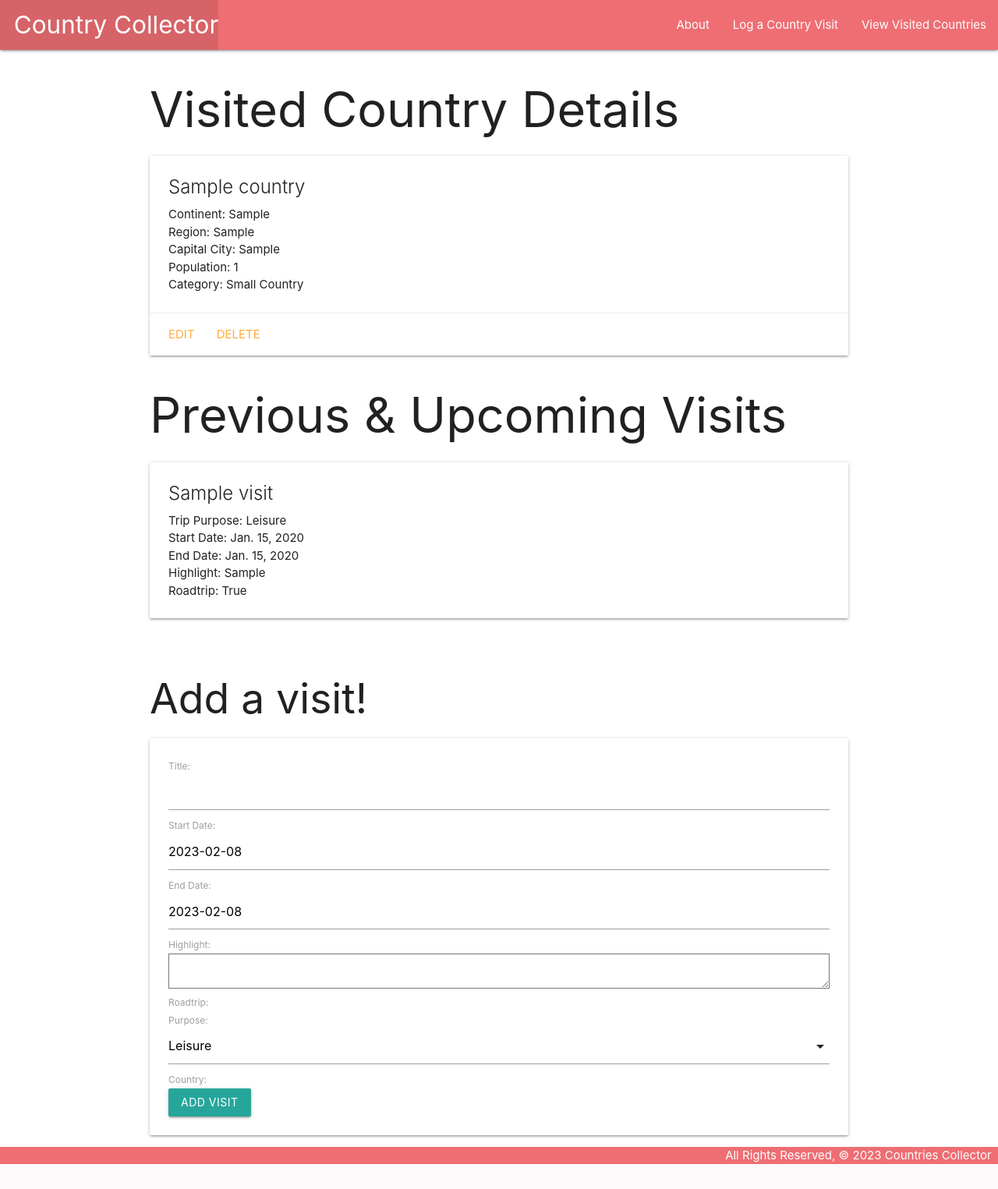
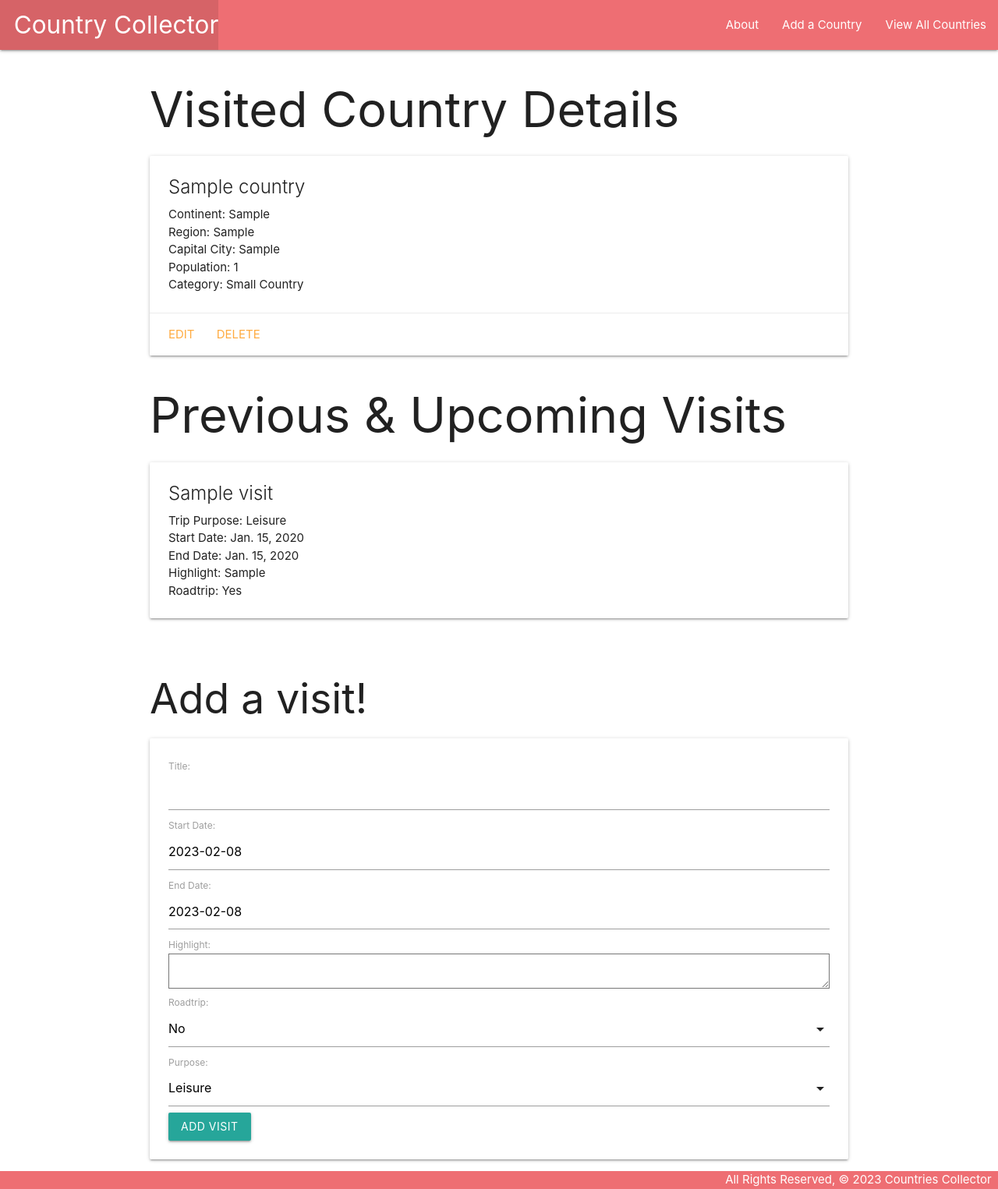
Before and after one commit to marcuswonder/countrycollector, a Django app: page /countries/1/ in a window 1280 px wide. Shown: the whole page at 78% size. Before the commit the page ends 1493 px from the top, so only its background shows below. Run offline with Django 4.2, Linux system fonts and the light colour scheme; tables that the repository leaves empty hold one stand-in row (values such as "Sample post").

Commit message:
Couldn't figure out checkbox boolean issue in Materilize so changed the rouadtrip parameter on Visit model to a dropdown. Django One-to-Many Models & ModelForms lab complete. Bonus work not started.

```diff
--- a/main_app/forms.py
+++ b/main_app/forms.py
@@ -1,8 +1,7 @@
 from django.forms import ModelForm
 from .models import Visit
-from django import forms
 
 class VisitForm(ModelForm):
   class Meta:
     model = Visit
-    fields = '__all__'
+    fields = ['title', 'start', 'end', 'highlight', 'roadtrip', 'purpose']
--- a/main_app/models.py
+++ b/main_app/models.py
@@ -5,6 +5,11 @@
 PURPOSES = (
     ('L', 'Leisure'),
     ('B', 'Business')
+)
+
+ROADTRIP = (
+    ('Y', 'Yes'),
+    ('N', 'No')
 )
 
 # Create your models here.
@@ -30,7 +35,11 @@
     start = models.DateField('Start Date')
     end = models.DateField('End Date')
     highlight = models.TextField(max_length=250)
-    roadtrip = models.BooleanField('Roadtrip')
+    roadtrip = models.CharField(
+        max_length=1,
+        choices=ROADTRIP,
+        default=ROADTRIP[1][0]
+    )
     purpose = models.CharField(
         max_length=1,
         choices=PURPOSES,
@@ -40,7 +49,7 @@
     country = models.ForeignKey(Country, on_delete=models.CASCADE)
 
     def __str__(self):
-        return f"{self.get_purpose_display()} visit starting on {self.start}"
+        return self.title
 
     class Meta:
         ordering = ['-start']
--- a/main_app/templates/base.html
+++ b/main_app/templates/base.html
@@ -20,8 +20,8 @@
         </ul>
         <ul class="right">
           <li><a href="{% url 'about' %}">About</a></li>
-          <li><a href="{% url 'countries_create' %}">Log a Country Visit</a></li>
-          <li><a href="{% url 'index' %}">View Visited Countries</a></li>
+          <li><a href="{% url 'countries_create' %}">Add a Country</a></li>
+          <li><a href="{% url 'index' %}">View All Countries</a></li>
         </ul>
       </div>
     </nav>
--- a/main_app/templates/countries/detail.html
+++ b/main_app/templates/countries/detail.html
@@ -33,7 +33,7 @@
         <p>Start Date: {{ visit.start }}</p>
         <p>End Date: {{ visit.end }}</p>
         <p>Highlight: {{ visit.highlight }}</p>
-        <p>Roadtrip: {{ visit.roadtrip }}</p>
+        <p>Roadtrip: {{ visit.get_roadtrip_display }}</p>
       </div>
     </div>
   {% endfor %}
@@ -42,7 +42,7 @@
 <h2>Add a visit!</h2>
 <div class="card">
   <div class="card-content">
-    <form action="{% url 'add_visit' country.id %}" method="POST">
+    <form action="{% url 'add_visit' country.id %}" method="POST" novalidate>
       {% csrf_token %}
       {{ visit_form.as_p }}
       <input type="submit" class="btn" value="Add Visit">
@@ -71,8 +71,7 @@
   M.FormSelect.init(purposeEl);
 
   const roadtripEl = document.getElementById('id_roadtrip');
-  console.log(roadtripEl)
-  M.CheckBox.init(roadtripEl);
+  M.FormSelect.init(roadtripEl);
 </script>
 
 {% endblock %}
```
Also changed, not shown: main_app/migrations/0004_alter_visit_roadtrip.py (added).
